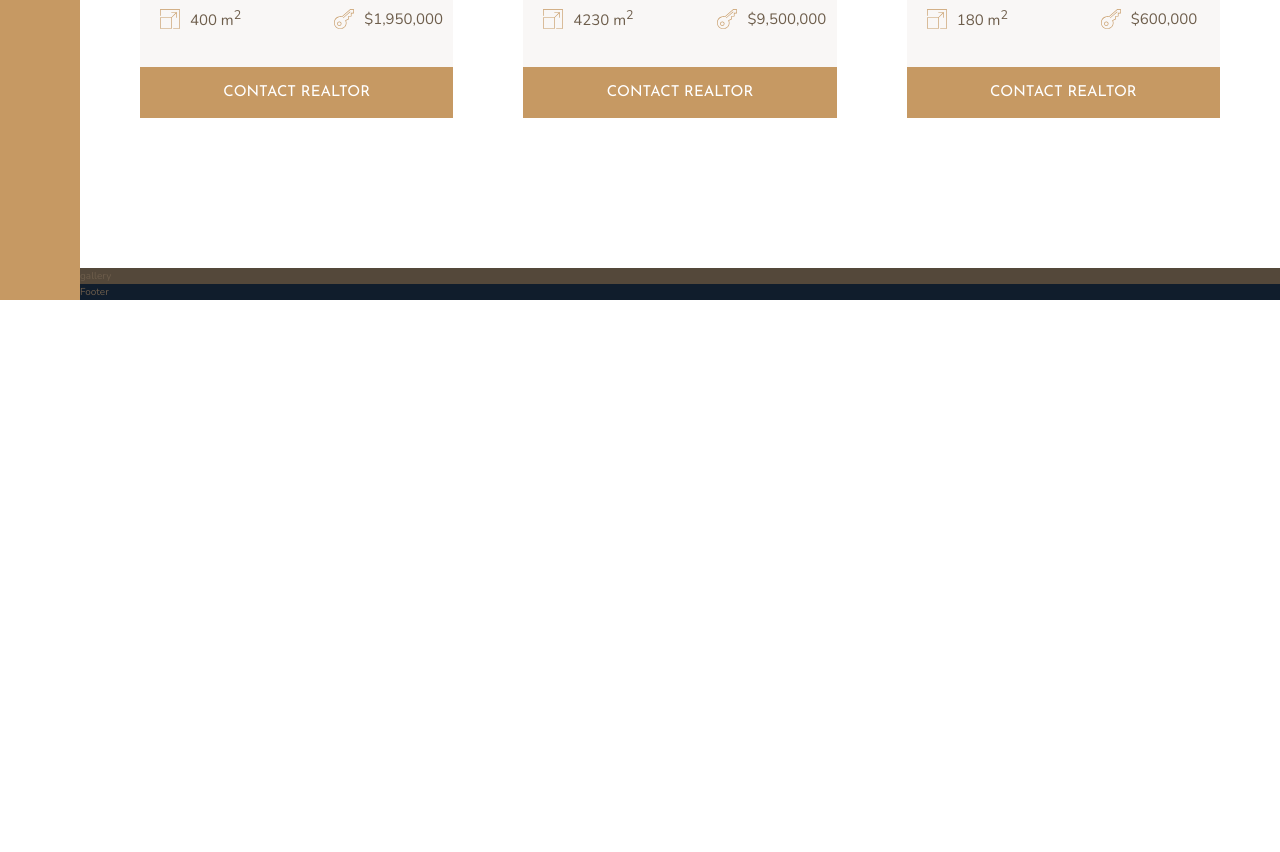
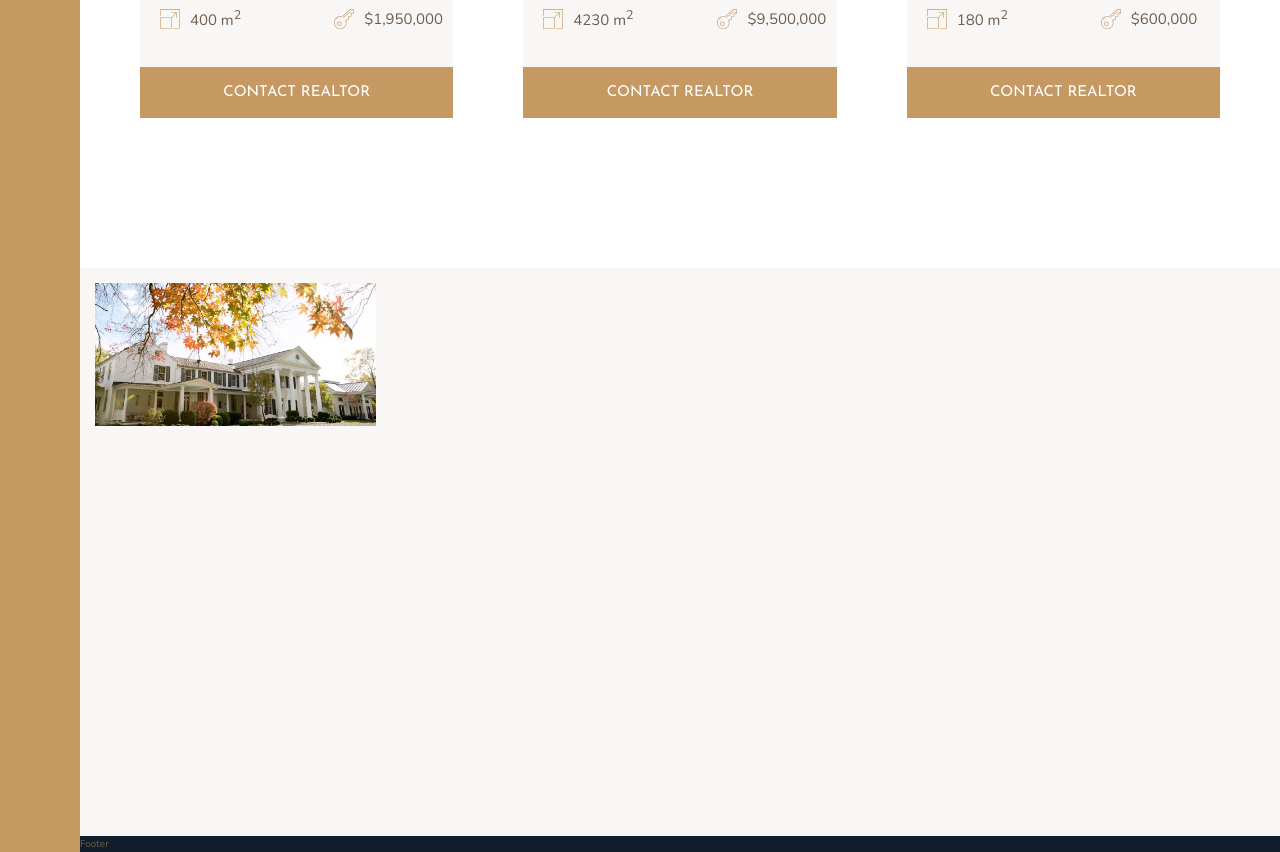
Before and after one commit to mfikriam/advanced-css-course, a website: page 03-Nexter/index.html in a window 1280 px wide. Shown: the part 2804-3656 px from the top of the page. Before the commit the page ends 3104 px from the top, so only its background shows below. Drawn offline with nearby package versions, Linux system fonts and the light colour scheme.

Commit message:
114. Building the Gallery - Part 1

```diff
--- a/03-Nexter/index.html
+++ b/03-Nexter/index.html
@@ -257,7 +257,11 @@
     </section>
 
     <!--!=========== GALLERY ===========-->
-    <section class="gallery">gallery</section>
+    <section class="gallery">
+      <figure class="gallery__item gallery__item--1">
+        <img src="img/gal-1.jpeg" alt="Gallery image 1" class="gallery__img" />
+      </figure>
+    </section>
 
     <!--!=========== FOOTER ===========-->
     <footer class="footer">Footer</footer>
--- a/03-Nexter/sass/_gallery.scss
+++ b/03-Nexter/sass/_gallery.scss
@@ -1,4 +1,24 @@
 .gallery {
-  background-color: $color-grey-dark-1;
+  background-color: $color-grey-light-1;
   grid-column: full-start / full-end;
+
+  display: grid;
+  grid-template-columns: repeat(8, 1fr);
+  grid-template-rows: repeat(7, 5vw);
+  grid-gap: 1.5rem;
+  padding: 1.5rem;
+
+  &__item {
+    &--1 {
+      grid-row: 1 / span 2;
+      grid-column: 1 / span 2;
+    }
+  }
+
+  &__img {
+    width: 100%;
+    height: 100%;
+    display: block;
+    object-fit: cover;
+  }
 }
```
Also changed, not shown: 03-Nexter/css/style.css.
